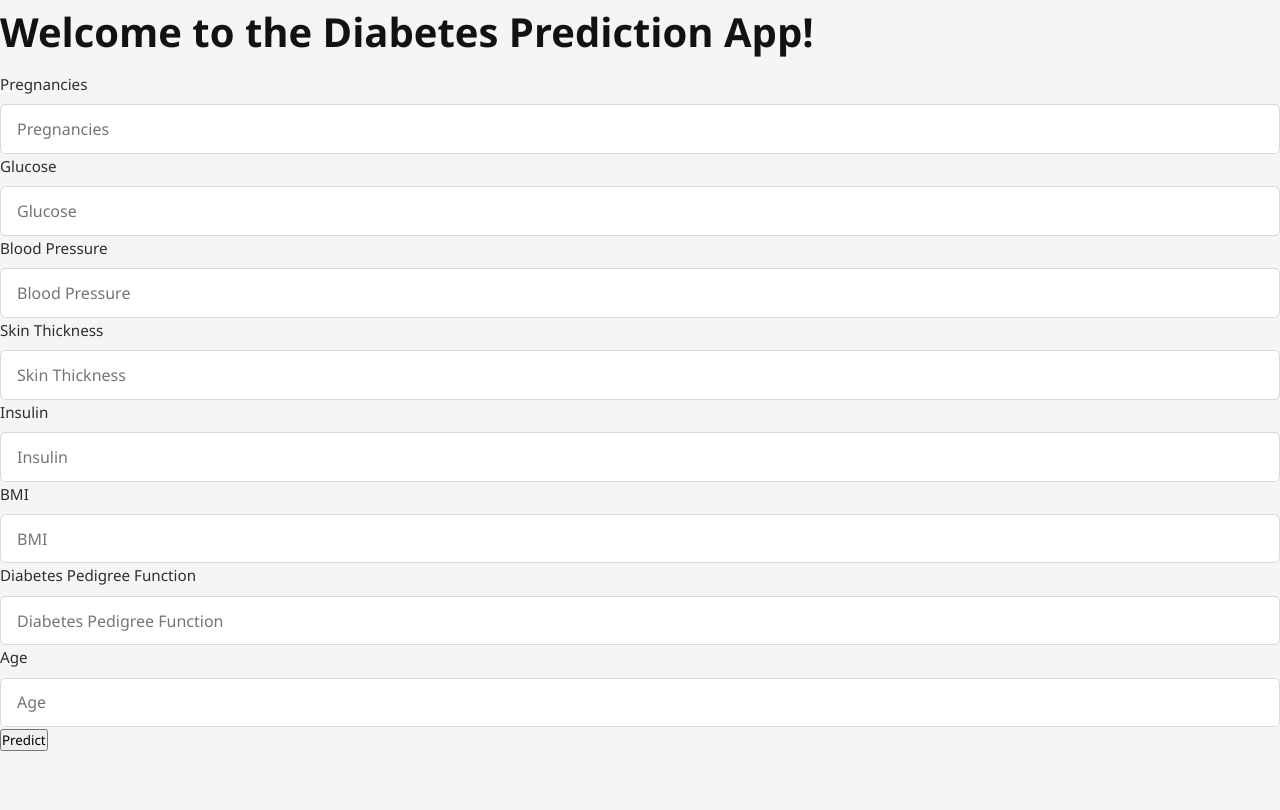
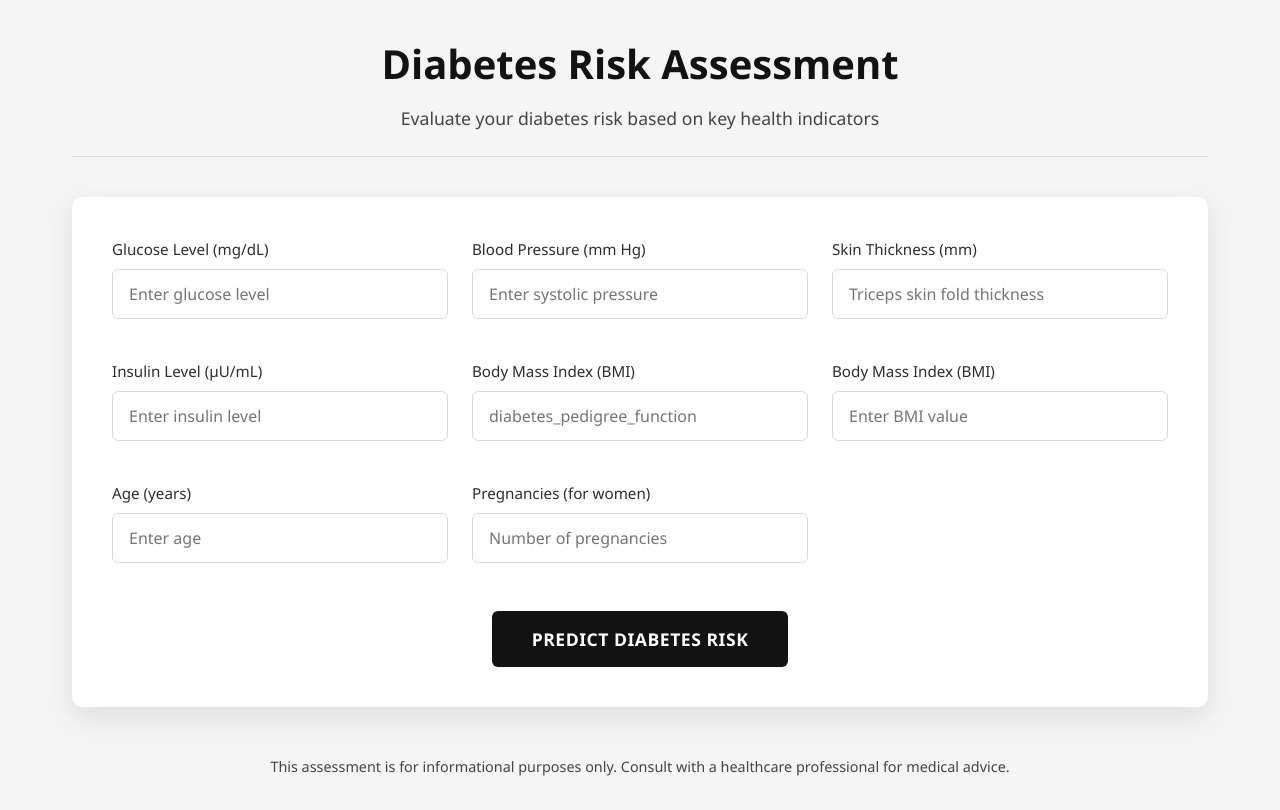
Before and after one commit to nilj07/Diabetes_prediction_WebApp, a Flask app: page / in a window 1280 px wide. Before the commit the page ends 751 px from the top, so only its background shows below. Run offline with Flask 3, Linux system fonts and the light colour scheme.

Commit message:
Update index.html

```diff
--- a/templates/index.html
+++ b/templates/index.html
@@ -7,29 +7,71 @@
     <link rel="stylesheet" href="{{ url_for('static', filename='style.css') }}">
 </head>
 <body>
-    <h1>Welcome to the Diabetes Prediction App!</h1>
-    <form id="predictionForm" onsubmit="return false;">
-        <label>Pregnancies</label>
-        <input type="number" id="pregnancies" placeholder="Pregnancies" required>
-        <label>Glucose</label>
-        <input type="number" id="glucose" placeholder="Glucose" required>
-        <label>Blood Pressure</label>
-        <input type="number" id="blood_pressure" placeholder="Blood Pressure" required>
-        <label>Skin Thickness</label>
-        <input type="number" id="skin_thickness" placeholder="Skin Thickness" required>
-        <label>Insulin</label>
-        <input type="number" id="insulin" placeholder="Insulin" required>
-        <label>BMI</label>
-        <input type="number" id="bmi" placeholder="BMI" required>
-        <label>Diabetes Pedigree Function</label>
-        <input type="number" id="diabetes_pedigree_function" placeholder="Diabetes Pedigree Function" required>
-        <label>Age</label>
-        <input type="number" id="age" placeholder="Age" required>
-         <button id="predictBtn">Predict</button>
-        <div id="loading" class="loading-indicator" style="display:none;">Predicting...</div>
-    </form>
-    <div id="result"></div>
-    <div id="error" class="error-message"></div>
+   <div class="container">
+        <header>
+            <h1>Diabetes Risk Assessment</h1>
+            <p class="subtitle">Evaluate your diabetes risk based on key health indicators</p>
+        </header>
+
+        <div class="predictor-card">
+            <form id="predictionForm" onsubmit="return false;">
+                <div class="form-grid">
+                    <div class="input-group">
+                        <label for="glucose">Glucose Level (mg/dL)</label>
+                        <input type="number" id="glucose" placeholder="Enter glucose level" min="20" max="400" required>
+                    </div>
+
+                    <div class="input-group">
+                        <label for="blood-pressure">Blood Pressure (mm Hg)</label>
+                        <input type="number" id="blood_pressure" placeholder="Enter systolic pressure" min="60" max="250" required>
+                    </div>
+
+                    <div class="input-group">
+                        <label for="skin_thickness">Skin Thickness (mm)</label>
+                        <input type="number" id="skin_thickness" placeholder="Triceps skin fold thickness" min="0" max="99" required>
+                    </div>
+
+                    <div class="input-group">
+                        <label for="insulin">Insulin Level (μU/mL)</label>
+                        <input type="number" id="insulin" placeholder="Enter insulin level" min="0" max="846" required>
+                    </div>
+
+                    <div class="input-group">
+                        <label for="diabetes_pedigree_function">Body Mass Index (BMI)</label>
+                        <input type="number" id="diabetes_pedigree_function" placeholder="diabetes_pedigree_function" step="0.1" min="10" max="60" required>
+                    </div>
+
+                    <div class="input-group">
+                        <label for="bmi">Body Mass Index (BMI)</label>
+                        <input type="number" id="bmi" placeholder="Enter BMI value" step="0.1" min="10" max="60" required>
+                    </div>
+
+                    <div class="input-group">
+                        <label for="age">Age (years)</label>
+                        <input type="number" id="age" placeholder="Enter age" min="1" max="120" required>
+                    </div>
+
+                    <div class="input-group">
+                        <label for="pregnancies">Pregnancies (for women)</label>
+                        <input type="number" id="pregnancies" placeholder="Number of pregnancies" min="0" max="20">
+                    </div>
+                </div>
+
+                <div class="button-container">
+                    <button type="submit" id="predictBtn" class="predict-button">Predict Diabetes Risk</button>
+                </div>
+            </form>
+
+            <div id="resultContainer" class="result-container visually-hidden">
+                <h2 class="result-title">Prediction Result</h2>
+                <p id="result"></p>
+            </div>
+        </div>
+
+        <footer>
+            <p>This assessment is for informational purposes only. Consult with a healthcare professional for medical advice.</p>
+        </footer>
+    </div>
     <script src="{{ url_for('static', filename='script.js') }}"></script>
 </body>
 </html>
```
